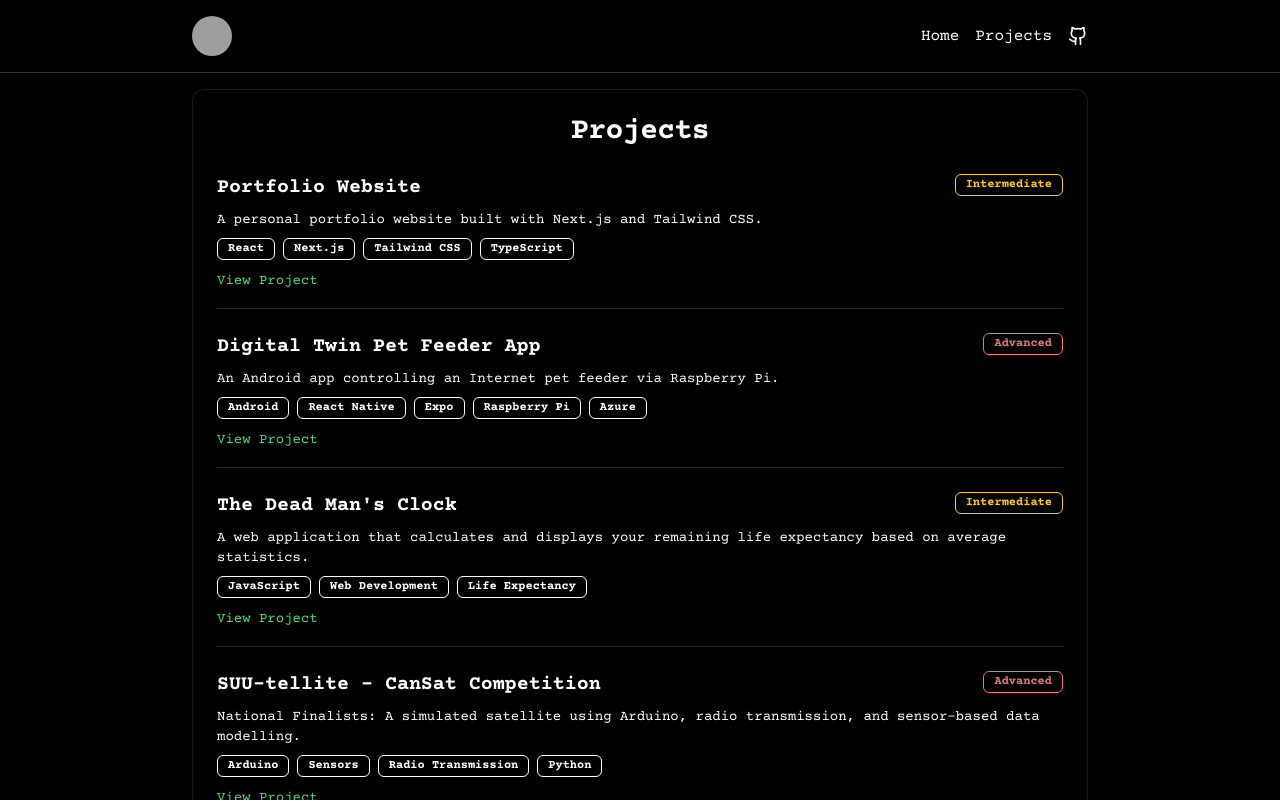
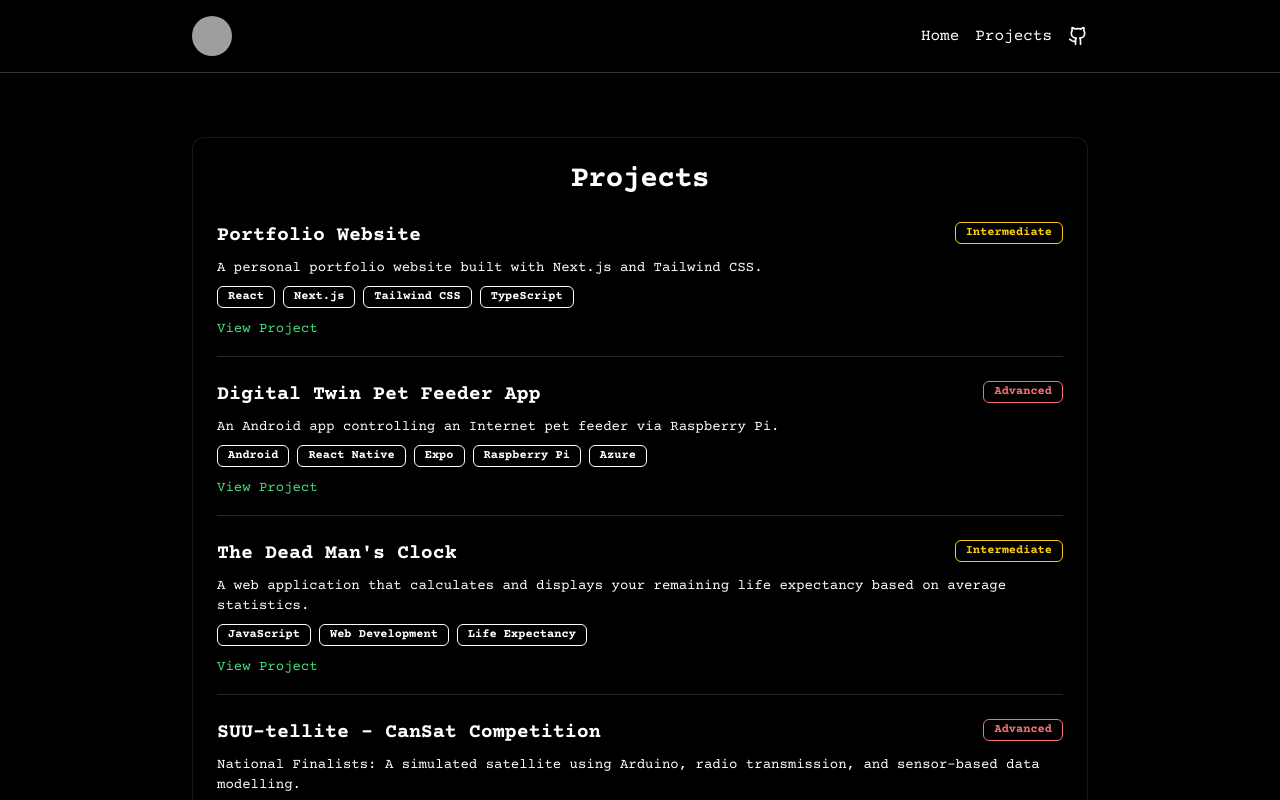
Before and after one commit to markamooti/portfolio, a Next.js app: page /projects in a window 1280 px wide. Shown: the top 800 px of the page. Built offline with nearby package versions, Linux system fonts and the light colour scheme; grey boxes are pictures that could not be loaded.

Commit message:
feat: make spacing consistent

```diff
--- a/app/layout.tsx
+++ b/app/layout.tsx
@@ -29,18 +29,9 @@ export default function RootLayout({
       <body
         className={`${courierPrime.variable} font-sans bg-black min-h-screen flex flex-col`}
       >
-        <header className="p-4 border-b border-white/20">
+        <header className="p-4 border-b border-white/20 sticky top-0 z-10 bg-black/90 backdrop-blur-sm">
           <nav className="max-w-4xl mx-auto flex justify-between items-center">
-            {/* <Link
-              href="/"
-              className="text-white hover:text-green-400 text-xl font-bold"
-            >
-              MN
-            </Link> */}
-            <Link
-              href="/"
-              // className="text-white hover:text-green-400 text-xl font-bold"
-            >
+            <Link href="/">
               <Avatar>
                 <AvatarImage
                   src="https://github.com/markamooti.png"
@@ -70,7 +61,8 @@ export default function RootLayout({
             </div>
           </nav>
         </header>
-        <main className="flex-grow">{children}</main>
+        {/* <main className="flex-grow">{children}</main> */}
+        <main className="flex-grow py-8 md:py-12 lg:py-16">{children}</main>
         <footer className="p-4 border-t border-white/20 text-center text-white text-sm">
           © {new Date().getFullYear()} Mark Norman. All rights reserved.
         </footer>
--- a/app/page.tsx
+++ b/app/page.tsx
@@ -6,7 +6,7 @@ import { Button } from "@/components/ui/button";
 
 export default function Home() {
   return (
-    <main className="flex min-h-screen items-center justify-center bg-black text-white p-4">
+    <div className="flex items-center justify-center min-h-[calc(100vh-200px)] px-4">
       <Card className="w-full max-w-md bg-black border-white/10 card-hover-effect">
         <CardHeader>
           <CardTitle className="text-3xl font-bold text-center text-white">
@@ -83,6 +83,6 @@ export default function Home() {
           </div>
         </CardContent>
       </Card>
-    </main>
+    </div>
   );
 }
--- a/app/projects/page.tsx
+++ b/app/projects/page.tsx
@@ -62,7 +62,7 @@ function getDifficultyColor(difficulty: string): string {
 
 export default function Projects() {
   return (
-    <main className="flex min-h-screen flex-col items-center justify-center bg-black text-white p-4">
+    <div className="flex flex-col items-center justify-center px-4">
       <Card className="w-full max-w-4xl bg-black border-white/10 card-hover-effect">
         <CardHeader>
           <CardTitle className="text-3xl font-bold text-center text-white">
@@ -108,6 +108,6 @@ export default function Projects() {
           ))}
         </CardContent>
       </Card>
-    </main>
+    </div>
   );
 }
```
